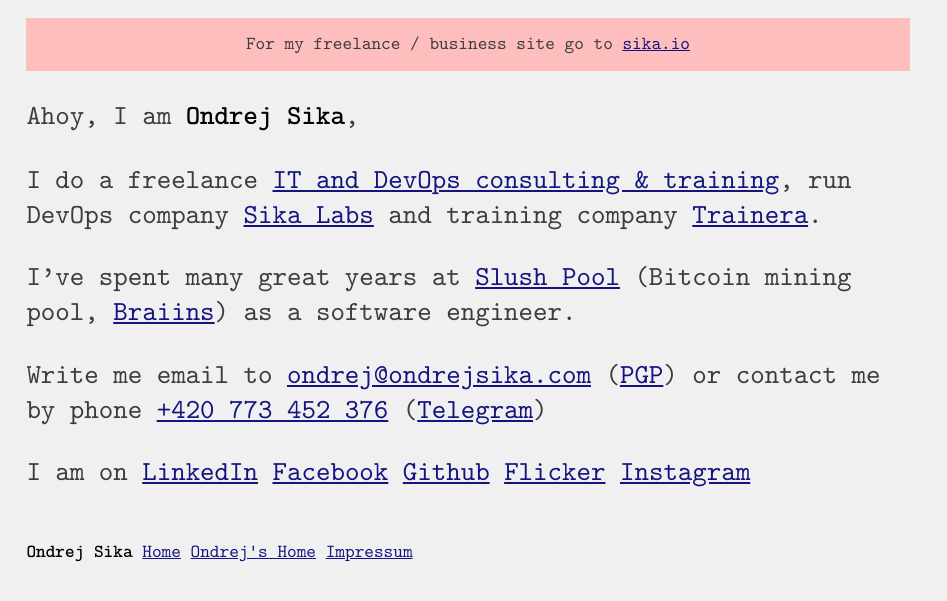
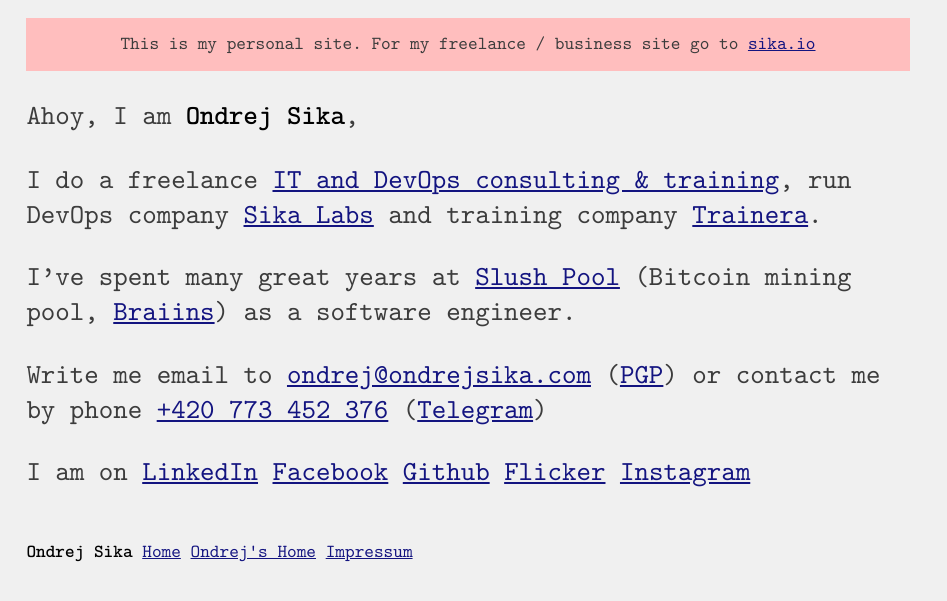
Before and after one commit to ondrejsika/ondrejsika.com, a Jekyll site: the page built from index.md, in a window 1280 px wide. Shown: the top 601 px of the page, without its empty margins (0-947 px from the left). Built offline with Jekyll 4.4.1, drawn with Linux system fonts in a browser that asks for light colours; some web fonts are replaced.

Commit message:
home - Add "This is my personal site." to red bar

```diff
--- a/index.md
+++ b/index.md
@@ -4,7 +4,7 @@
 nosignature: true
 ---
 
-<p style="background: #ffbebe; padding: 15px; text-align: center;" markdown="1">For my freelance / business site go to [sika.io](https://sika.io)</p>
+<p style="background: #ffbebe; padding: 15px; text-align: center;" markdown="1">This is my personal site. For my freelance / business site go to [sika.io](https://sika.io)</p>
 
 <div style="font-size: 1.5em" markdown="1">
 
```
